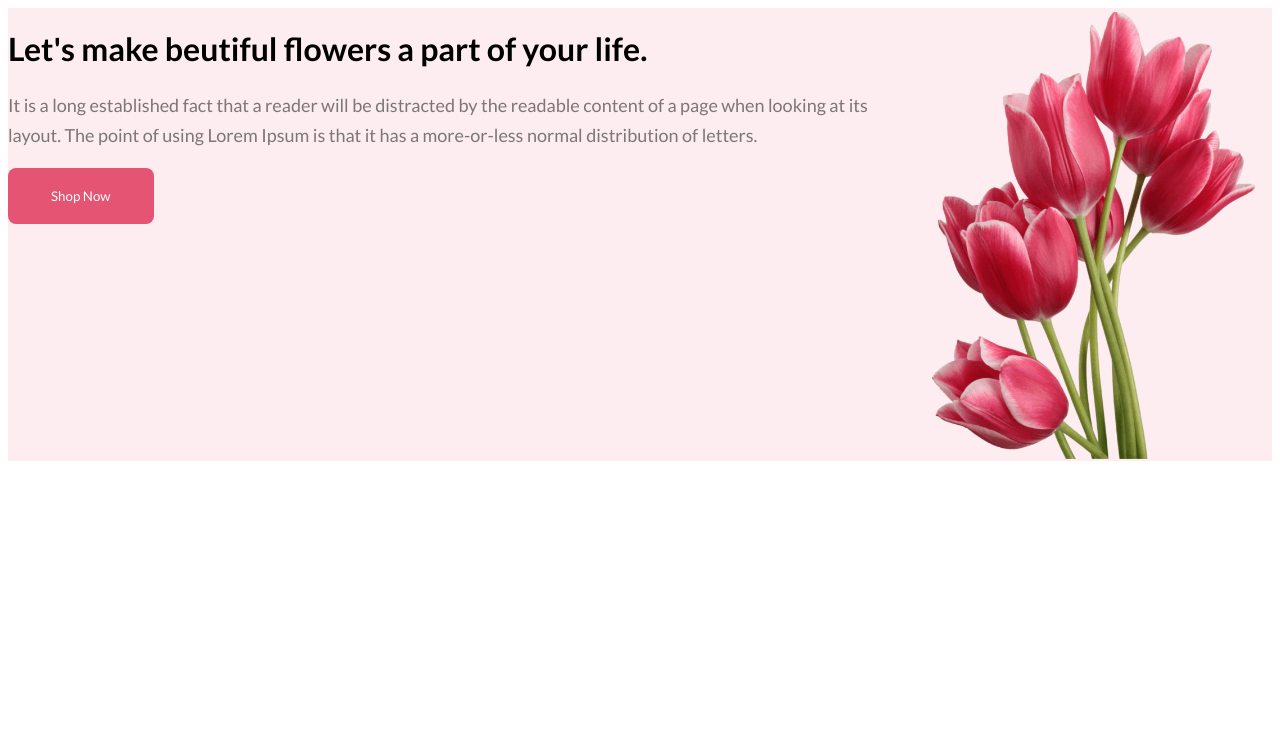
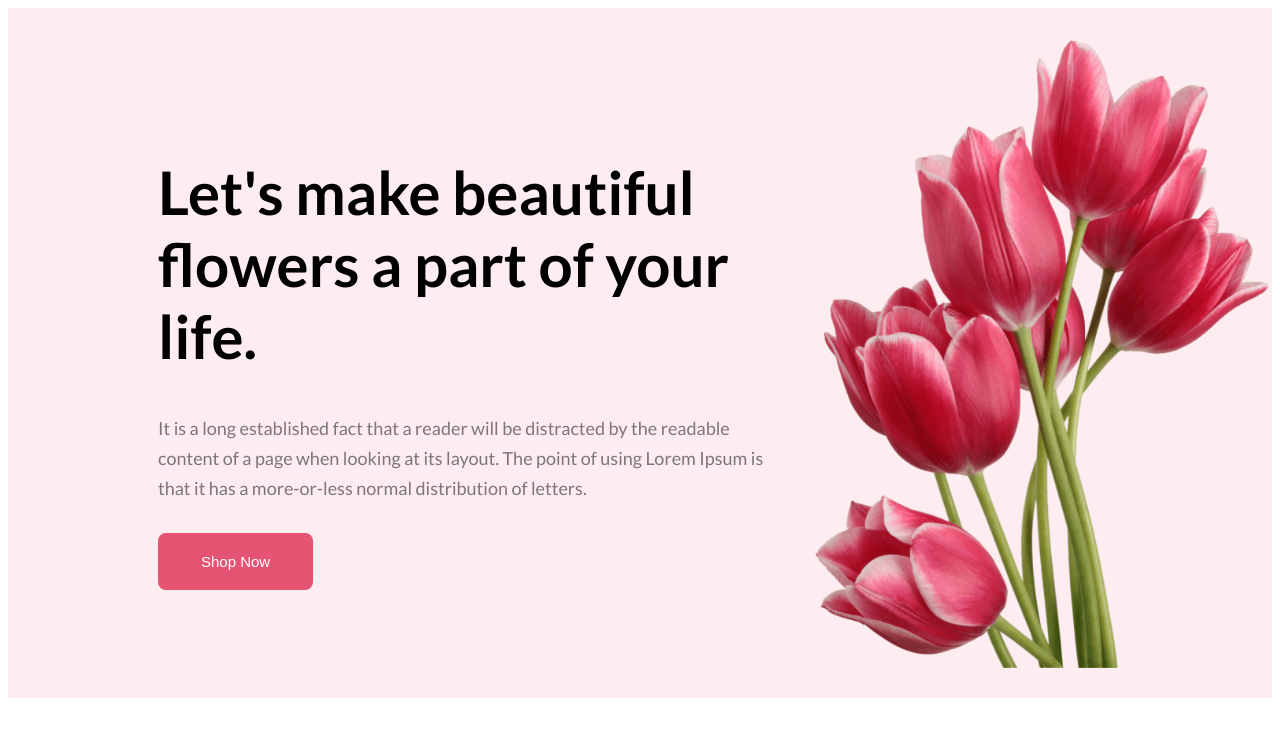
Before and after one commit to yepsamii/Assignment1-myFlowers, a plain HTML site: page index.html in a window 1280 px wide. Drawn offline with Linux system fonts and the light colour scheme.

Commit message:
Header section done

```diff
--- a/index.html
+++ b/index.html
@@ -1,27 +1,32 @@
 <!DOCTYPE html>
 <html lang="en">
+
 <head>
     <meta charset="UTF-8">
     <meta name="viewport" content="width=device-width, initial-scale=1.0">
     <title>Bloom</title>
     <link rel="stylesheet" href="styles/design.css">
     <link rel="preconnect" href="https://fonts.googleapis.com">
-<link rel="preconnect" href="https://fonts.gstatic.com" crossorigin>
-<link href="https://fonts.googleapis.com/css2?family=Lato:wght@300;400;700;900&family=Work+Sans:wght@700&display=swap" rel="stylesheet">
+    <link rel="preconnect" href="https://fonts.gstatic.com" crossorigin>
+    <link href="https://fonts.googleapis.com/css2?family=Lato:wght@100;300;400;700;900&family=Work+Sans:wght@700&display=swap" rel="stylesheet">
 </head>
 <body>
     <header>
-        <div class="headpart">
-            <h1 class="titlePart">
-                Let's make beutiful flowers a part of your life.
-            </h1>
-            <p class="pera1">
-                It is a long established fact that a reader will be distracted by the readable content of a page when looking at its layout. The point of using Lorem Ipsum is that it has a more-or-less normal distribution of letters.
-            </p>
-            <button>Shop Now</button>
-        </div>
-        <div>
-            <img class="headpic" src="Flower Asset/pngwing 10.png" alt="">
+        <div class="banner">
+            <div class="texthead">
+                <h1 class="head">
+                    Let's make beautiful flowers a part of your life.
+                </h1>
+
+                <p class="headp">
+                    It is a long established fact that a reader will be distracted by the readable content of a page when looking at its layout. The point of using Lorem Ipsum is that it has a more-or-less normal distribution of letters.
+                </p>
+
+                <button>
+                    Shop Now
+                </button>
+            </div>
+            <img class="pic1" src="Flower Asset/pngwing 10.png" alt="">
         </div>
     </header>
     <main>
@@ -31,4 +36,5 @@
 
     </footer>
 </body>
+
 </html>
--- a/styles/design.css
+++ b/styles/design.css
@@ -1,43 +1,42 @@
-* {
+body {
     font-family: Lato;
 }
 
-.headpic {
-    width: 100%;
-    height: 100%;
-    object-fit:contain
+p{
+    color: rgba(39, 39, 39, 0.60);
+    font-size: 18px;
+    font-weight: 400;
+    line-height: 30px;
+    margin: 30px 0 30px 0;;
+}
+.banner{
+    padding: 30px 30px 30px 150px;
+    display: flex;
+    align-items: center;
+    background-color: rgba(229, 84, 115, 0.10);
+}
+h1{
+    font-size: 60px;
+}
+
+.headp {
+    display: flex;
+    width: 634px;
+    flex-direction: column;
+    flex-shrink: 0;
 }
 
 button {
     border: none;
-    color: white;
-    display: inline-flex;
     padding: 20px 43px;
-    align-items: flex-start;
     gap: 10px;
+    color: #FFF;
+    font-size: 15px;
+    line-height: normal;
     border-radius: 8px;
     background: #E55473;
 }
 
-p {
-    color: rgba(39, 39, 39, 0.6);
+.banner .pic1{
+    width: 500px;
 }
-
-header {
-    width: 1920 px;
-    height: 8500 px;
-    display: flex;
-    background: rgba(229, 84, 115, 0.10);
-}
-
-h1 {
-    font-weight: 800px;
-
-}
-
-.titlepart {}
-
-.pera1 {
-    font-size: 18px;
-    line-height: 30px;
-}
```
